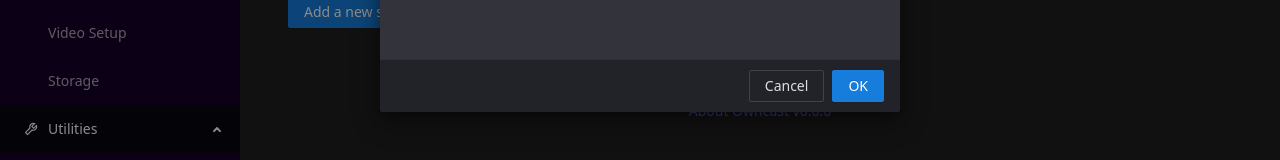
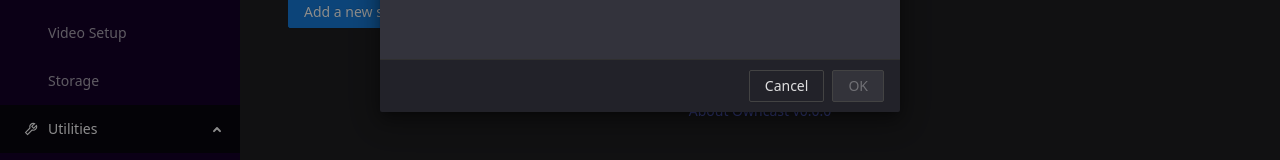
Before and after one commit to xiaohszx/owncast-admin, a Next.js app: page /admin/config-social-links in a window 1280 px wide. Both pictures are taken after a click on the button "Add a new social link". Shown: the part 461-621 px from the top of the page. Built offline with nearby package versions, Linux system fonts and the light colour scheme; no server answers.

Commit message:
Disable social ok button if URL is not valid

```diff
--- a/pages/config-social-links.tsx
+++ b/pages/config-social-links.tsx
@@ -7,6 +7,7 @@ import { fetchData, NEXT_PUBLIC_API_HOST, SOCIAL_PLATFORMS_LIST } from '../utils
 import { ServerStatusContext } from '../utils/server-status-context';
 import { API_SOCIAL_HANDLES, postConfigUpdateToAPI, RESET_TIMEOUT, SUCCESS_STATES, DEFAULT_SOCIAL_HANDLE, OTHER_SOCIAL_HANDLE_OPTION } from './components/config/constants';
 import { SocialHandle } from '../types/config-section';
+import {isValidUrl} from '../utils/urls';
 
 const { Title } = Typography;
 
@@ -221,6 +222,11 @@ export default function ConfigSocialLinks() {
     </div>
   );
 
+  const okButtonProps = {
+    disabled: !isValidUrl(modalDataState.url)
+};
+
+
   return (
     <div className="config-social-links">
       <Title level={2}>Social Links</Title>
@@ -243,6 +249,7 @@ export default function ConfigSocialLinks() {
         onOk={handleModalOk}
         onCancel={handleModalCancel}
         confirmLoading={modalProcessing}
+        okButtonProps={okButtonProps}
       >
         <SocialDropdown
           iconList={availableIconsList}
```
